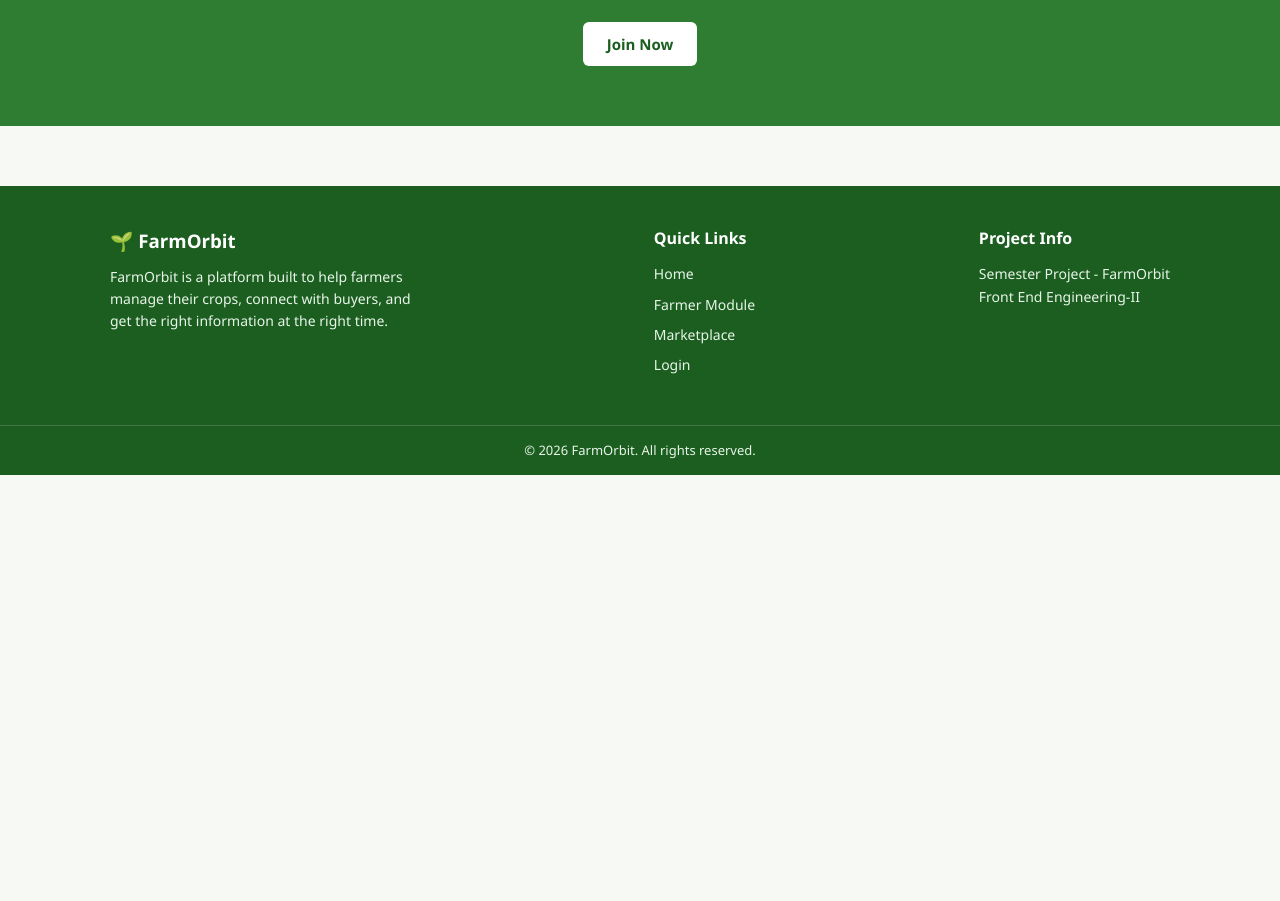
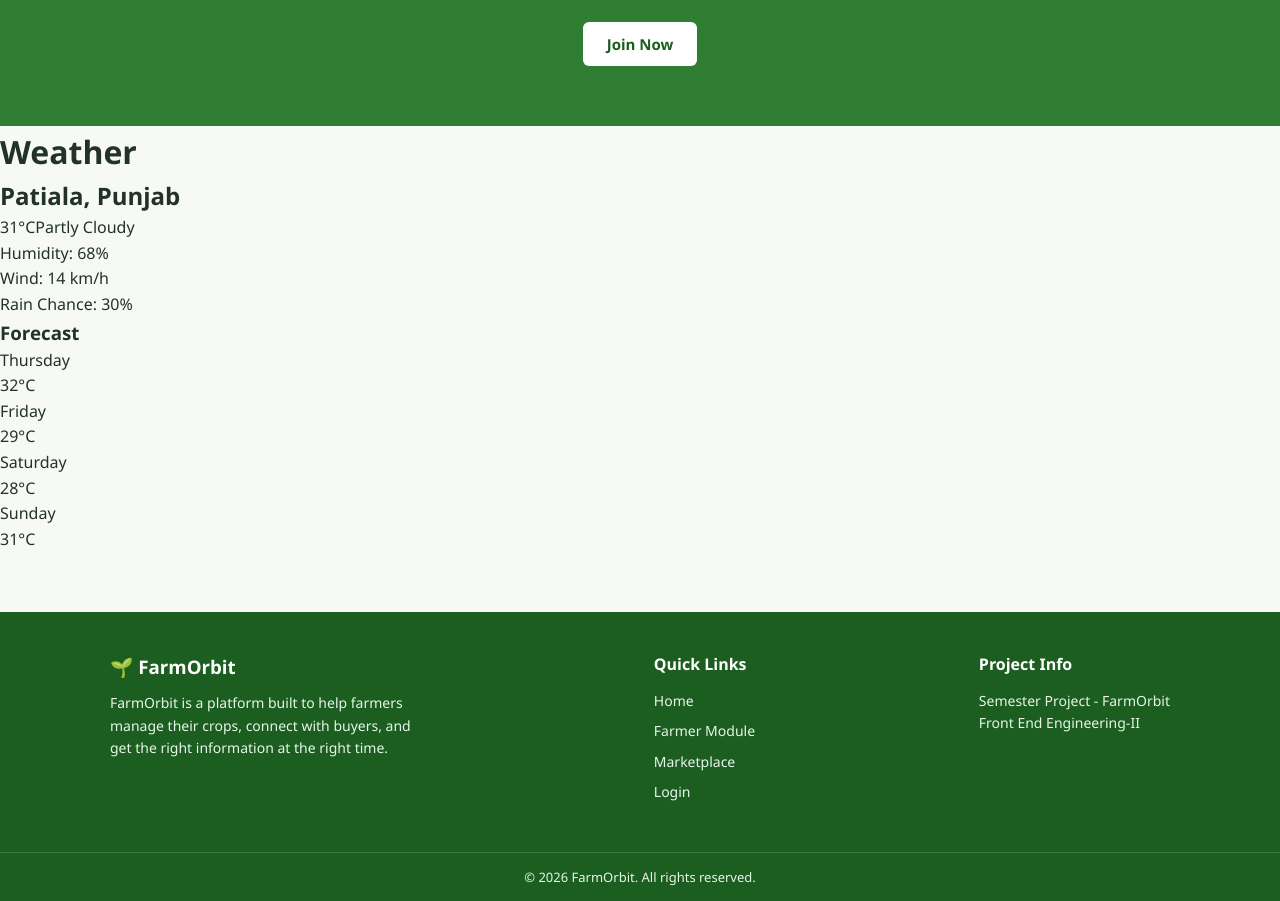
Before and after one commit to kalraananya2007-source/FarmOrbit, a React (Vite) app: page / in a window 1280 px wide. Shown: the part 1423-2324 px from the top of the page. Before the commit the page ends 1898 px from the top, so only its background shows below. Built offline with nearby package versions, Linux system fonts and the light colour scheme.

Commit message:
Integrated weather page

```diff
--- a/src/App.jsx
+++ b/src/App.jsx
@@ -1,12 +1,14 @@
 import Navbar from './components/Navbar';
 import Footer from './components/Footer';
 import Home from './pages/Home';
+import Weather from './weather/weather'
 
 function App() {
   return (
     <>
       <Navbar />
       <Home />
+      <Weather/>
       <Footer />
     </>
   );
```
